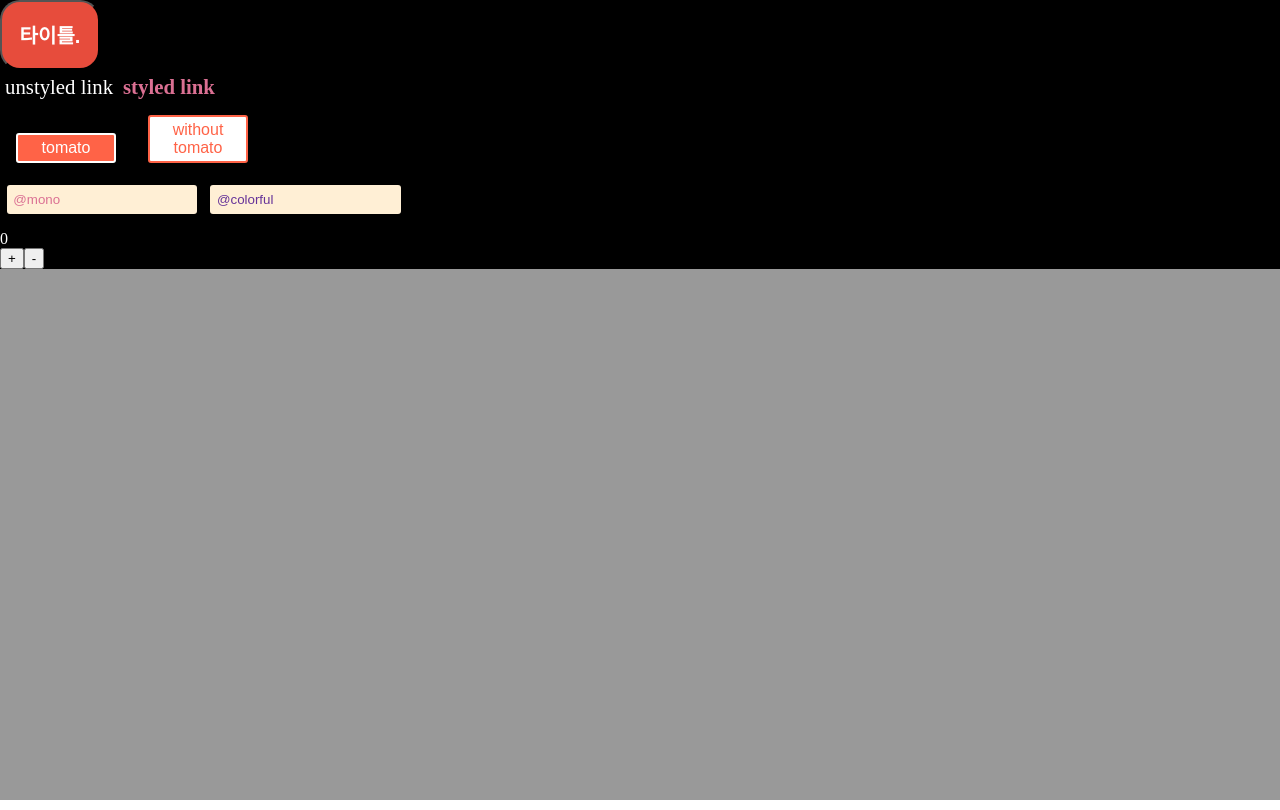
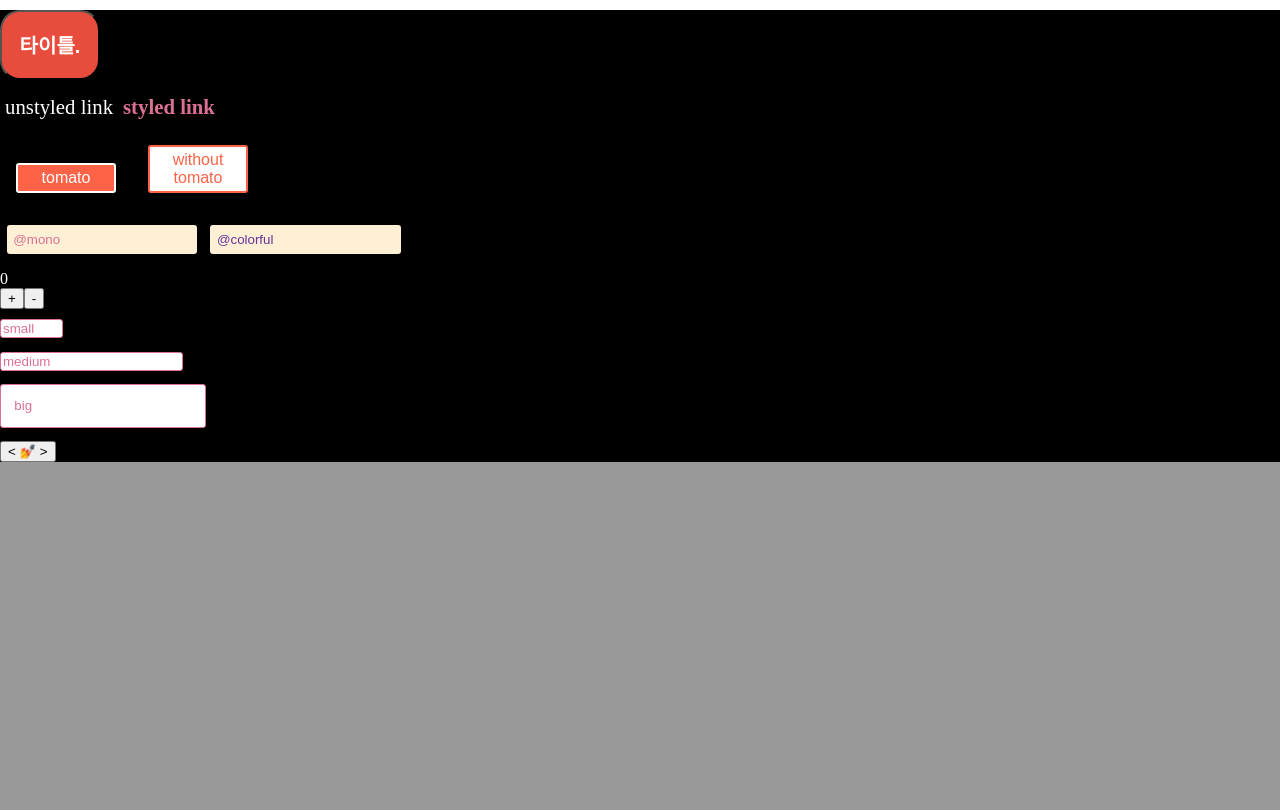
Before and after one commit to juunone/styledcomponents, a React (Create React App) app: page / in a window 1280 px wide. Built offline with nearby package versions, Linux system fonts and the light colour scheme; the HTML template or start-up script is replaced by a standard one.

Commit message:
input text and animations

```diff
--- a/src/App.js
+++ b/src/App.js
@@ -1,5 +1,5 @@
 import React, { Component } from 'react';
-import styled, { injectGlobal, ThemeProvider } from "styled-components";
+import styled, { injectGlobal, ThemeProvider, css, keyframes } from "styled-components";
 import Count from './Count';
 import theme from './theme';
 
@@ -19,6 +19,7 @@ const Title = styled.h1`
 
 const Card = styled.div`
   background-color:white;
+  margin:10px 0;
 `
 
 const Container = styled.div`
@@ -78,6 +79,40 @@ const Input = styled.input`
   border-radius: 3px;
 `;
 
+const InputTextBox = styled.input.attrs({
+  type: 'text',
+  size: props => (props.small ? 5 : undefined),
+})`
+  border-radius: 3px;
+  border: 1px solid palevioletred;
+  display: block;
+  margin: 0 0 1em;
+  padding: ${props => props.padding};
+
+  ::placeholder {
+    color: palevioletred;
+  }
+`
+
+const pulse = keyframes`
+  0% {
+    transform: rotate(0deg);
+  }
+  100% {
+    transform: rotate(360deg);
+  }
+`
+
+const animation = props =>
+  css`
+    ${pulse} ${props.animationLength} linear infinite;
+  `
+
+const PulseButton = styled.button`
+  animation: ${animation};
+`
+
+
 
 class App extends Component {
   render() {
@@ -128,6 +163,18 @@ const Form = () => (
       <Count />
     </Card>
 
+    <Card>
+      <InputTextBox small placeholder="small"></InputTextBox>
+      <InputTextBox placeholder="medium"></InputTextBox>
+      <InputTextBox placeholder="big" padding="1em"></InputTextBox>
+    </Card>
+
+    <Card>
+      <PulseButton animationLength="1s">
+        &lt; 💅 &gt;
+      </PulseButton>
+    </Card>
+
   </Card>
 )
 
```
